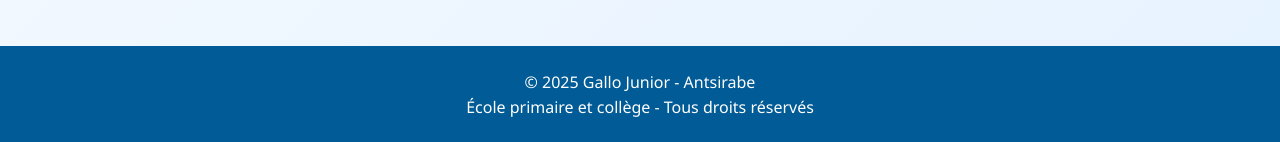
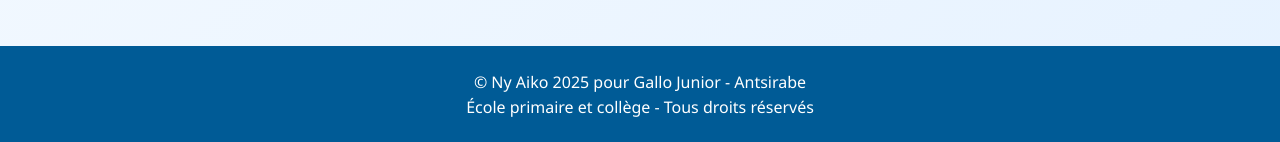
Before and after one commit to Joscript-prog/galloJunior, a plain HTML site: page index.html in a window 1280 px wide. Shown: the part 4610-4752 px from the top of the page. Drawn offline with Linux system fonts and the light colour scheme.

Commit message:
Update index.html

```diff
--- a/index.html
+++ b/index.html
@@ -720,7 +720,7 @@
   </main>
 
   <footer class="site-footer">
-    <p>&copy; 2025 Gallo Junior - Antsirabe</p>
+    <p>&copy; Ny Aiko 2025 pour Gallo Junior - Antsirabe</p>
     <p>École primaire et collège - Tous droits réservés</p>
   </footer>
 
```
